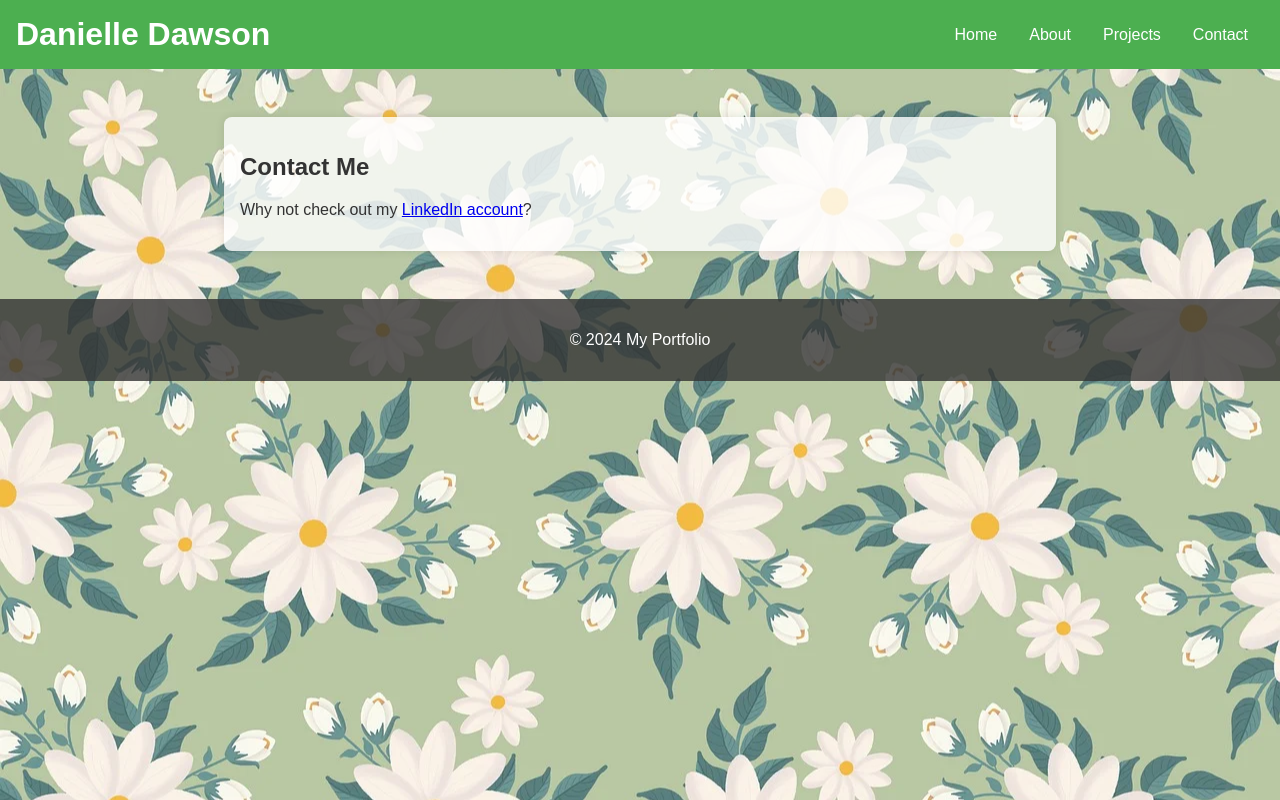
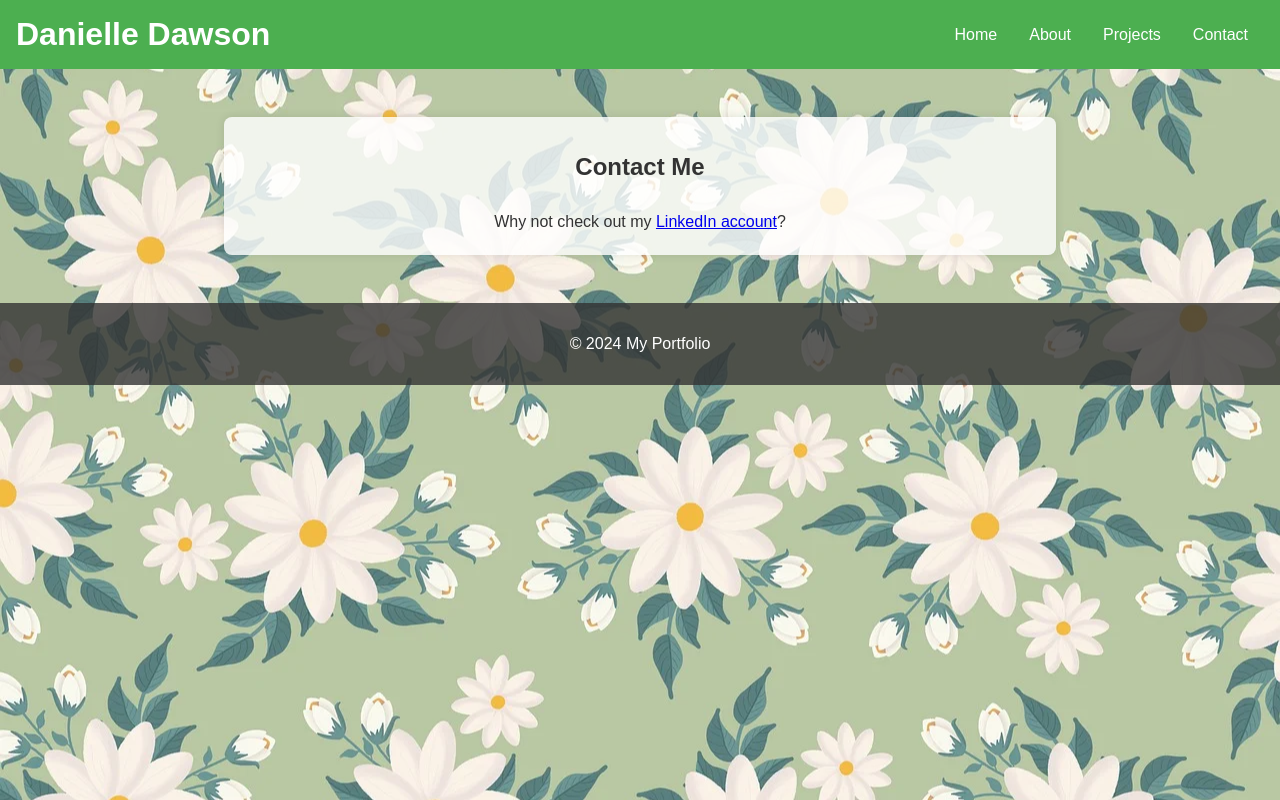
Before and after one commit to DaniDaws/my-portfolio, a React (Vite) app: page /contact in a window 1280 px wide. Built offline with nearby package versions, Linux system fonts and the light colour scheme.

Commit message:
center text on contact page

```diff
--- a/src/components/Contact/Contact.jsx
+++ b/src/components/Contact/Contact.jsx
@@ -3,7 +3,7 @@ import styles from "./Contact.module.css";
 
 const Contact = () => {
   return (
-    <section className="contact">
+    <section className={styles.contact}>
       <h2>Contact Me</h2>
       <p>
         Why not check out my{" "}
--- a/src/components/Contact/Contact.module.css
+++ b/src/components/Contact/Contact.module.css
@@ -6,6 +6,8 @@
   flex-direction: column;
   justify-content: center;
   align-items: center;
+  background: rgba(255, 255, 255, 0.8);
+  border-radius: 8px;
 }
 
 .contact h2 {
```
